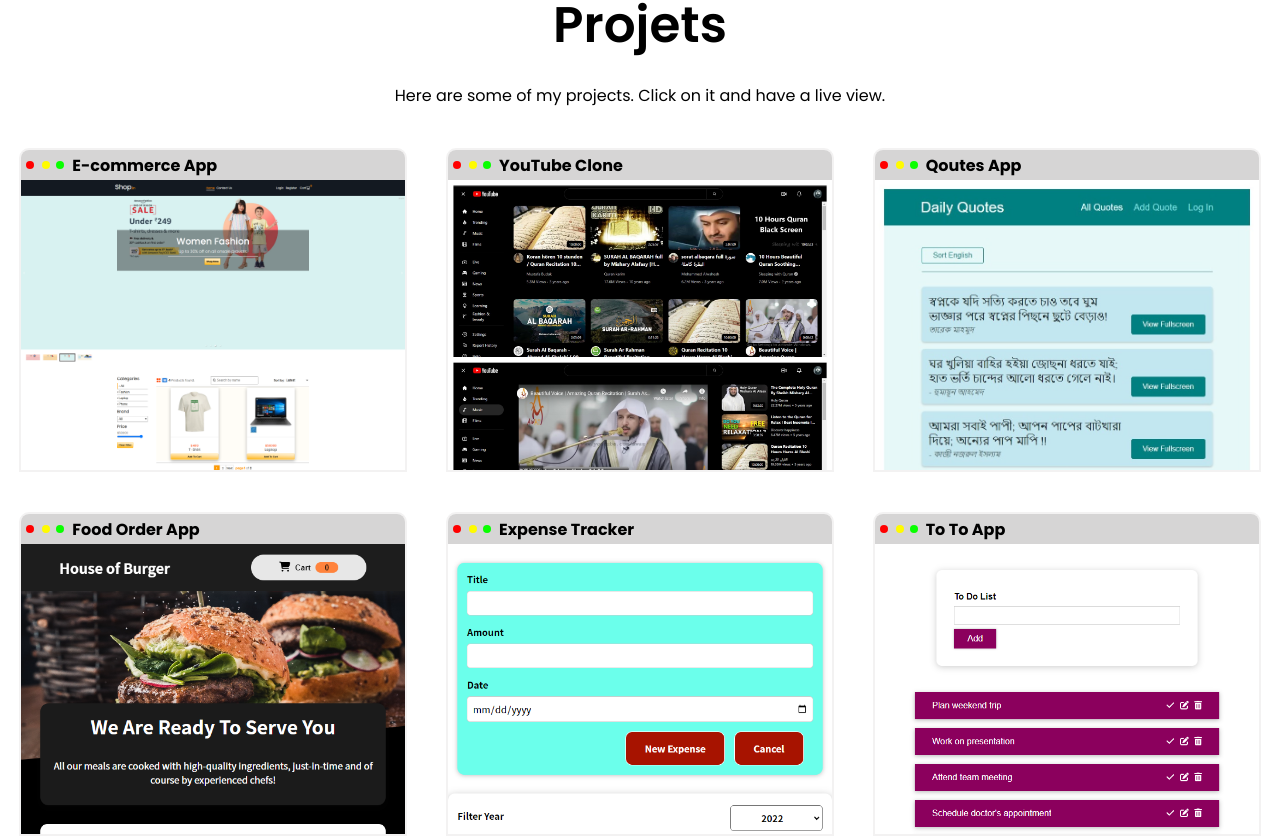
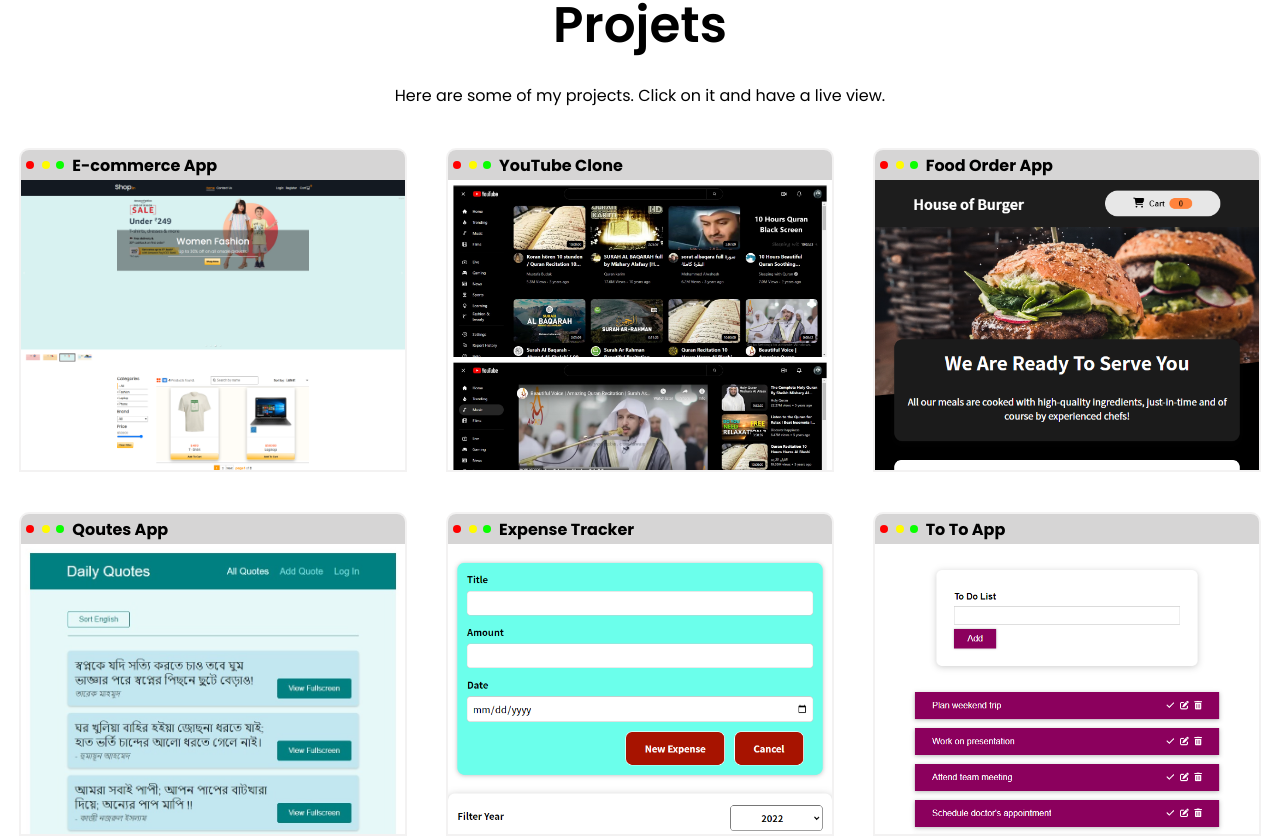
Before and after one commit to ShajadulGH/portfolio, a React (Create React App) app: page / in a window 1280 px wide. Shown: the part 1612-2450 px from the top of the page. Built offline with nearby package versions, Linux system fonts and the light colour scheme.

Commit message:
update: swap projrct

```diff
--- a/src/ProjectData.js
+++ b/src/ProjectData.js
@@ -20,17 +20,17 @@ export const projects = [
   },
   {
     id: 3,
+    img: Image1,
+    link: "https://house-of-burger.vercel.app/",
+    title: "Food Order App",
+  },
+  {
+    id: 4,
     img: Image6,
     link: "https://quotes-app-shajadul.vercel.app/qoutes",
     title: "Qoutes App",
   },
 
-  {
-    id: 4,
-    img: Image1,
-    link: "https://house-of-burger.vercel.app/",
-    title: "Food Order App",
-  },
   {
     id: 5,
     img: Image2,
```
